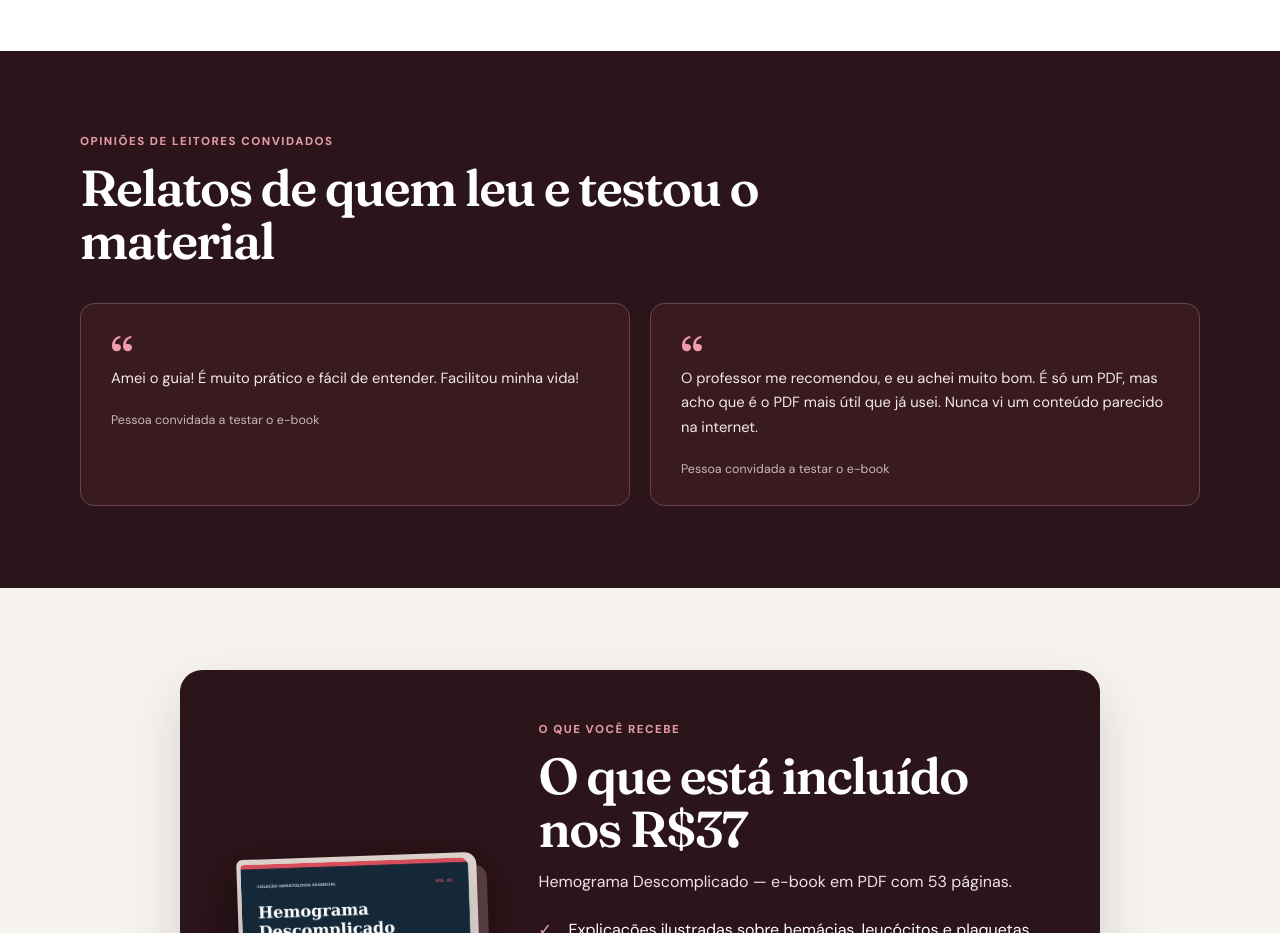
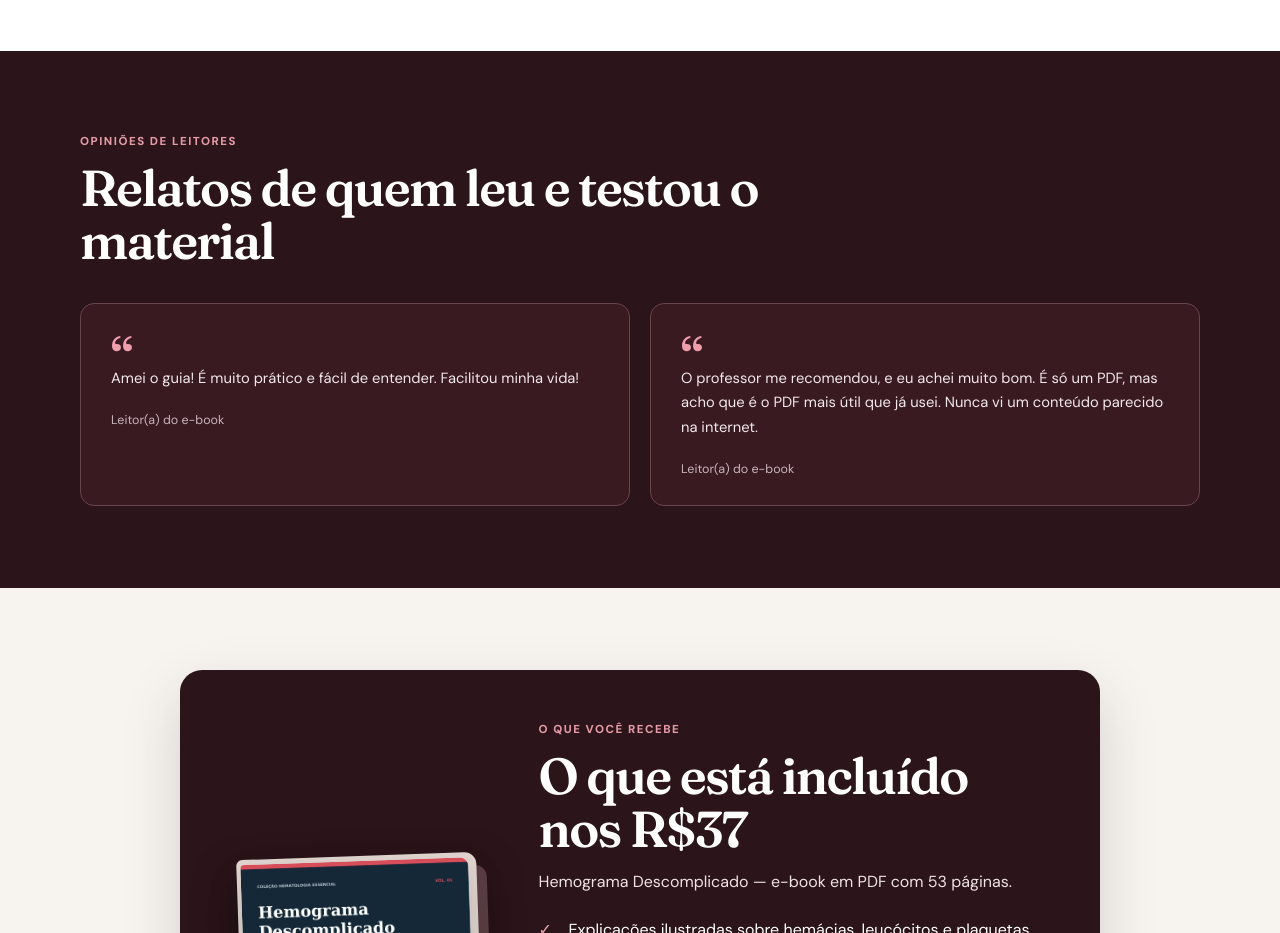
Before and after one commit to Sophia220510/pdflab2, a React (Vite) app: page / in a window 1280 px wide. Shown: the part 4140-5073 px from the top of the page. Built offline with nearby package versions, Linux system fonts and the light colour scheme.

Commit message:
Simplify testimonial attribution

```diff
--- a/src/App.tsx
+++ b/src/App.tsx
@@ -553,7 +553,7 @@ export function App() {
 
         <section className="reviews section-pad" aria-labelledby="reviews-title">
           <div className="shell">
-            <p className="section-kicker">Opiniões de leitores convidados</p>
+            <p className="section-kicker">Opiniões de leitores</p>
             <h2 id="reviews-title">Relatos de quem leu e testou o material</h2>
             <div className="reviews-grid">
               <figure className="review-card">
@@ -561,7 +561,7 @@ export function App() {
                   Amei o guia! É muito prático e fácil de entender. Facilitou
                   minha vida!
                 </blockquote>
-                <figcaption>Pessoa convidada a testar o e-book</figcaption>
+                <figcaption>Leitor(a) do e-book</figcaption>
               </figure>
               <figure className="review-card">
                 <blockquote>
@@ -569,7 +569,7 @@ export function App() {
                   mas acho que é o PDF mais útil que já usei. Nunca vi um conteúdo
                   parecido na internet.
                 </blockquote>
-                <figcaption>Pessoa convidada a testar o e-book</figcaption>
+                <figcaption>Leitor(a) do e-book</figcaption>
               </figure>
             </div>
           </div>
```
